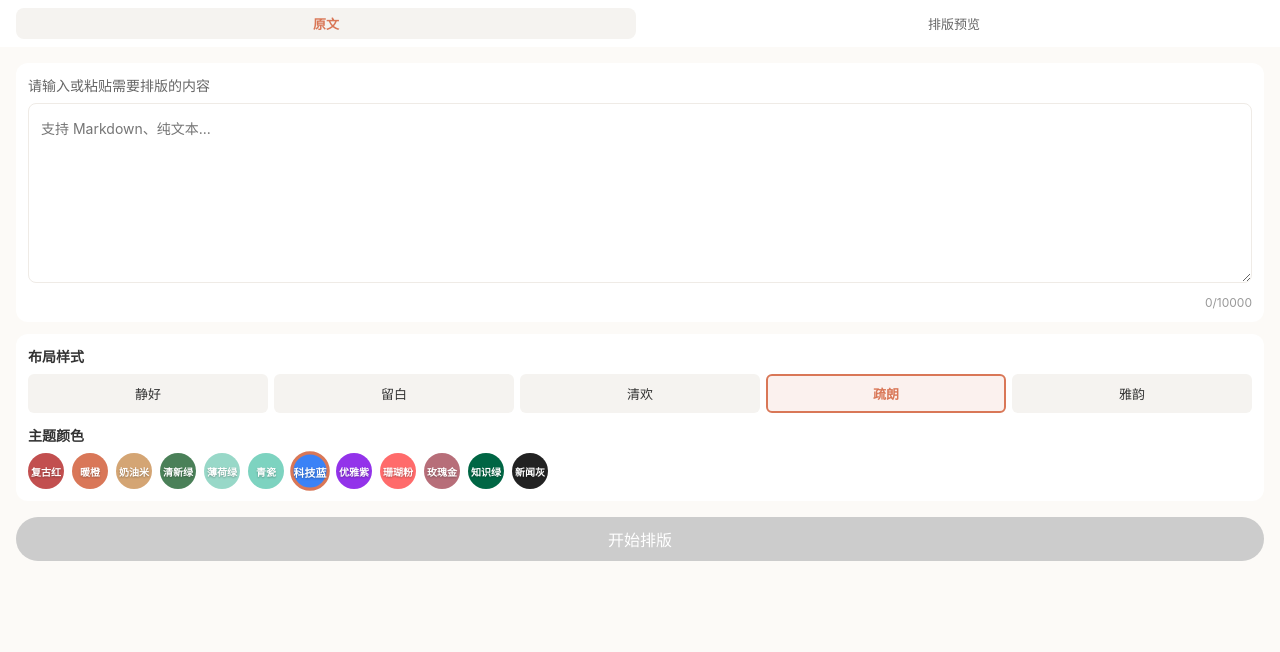
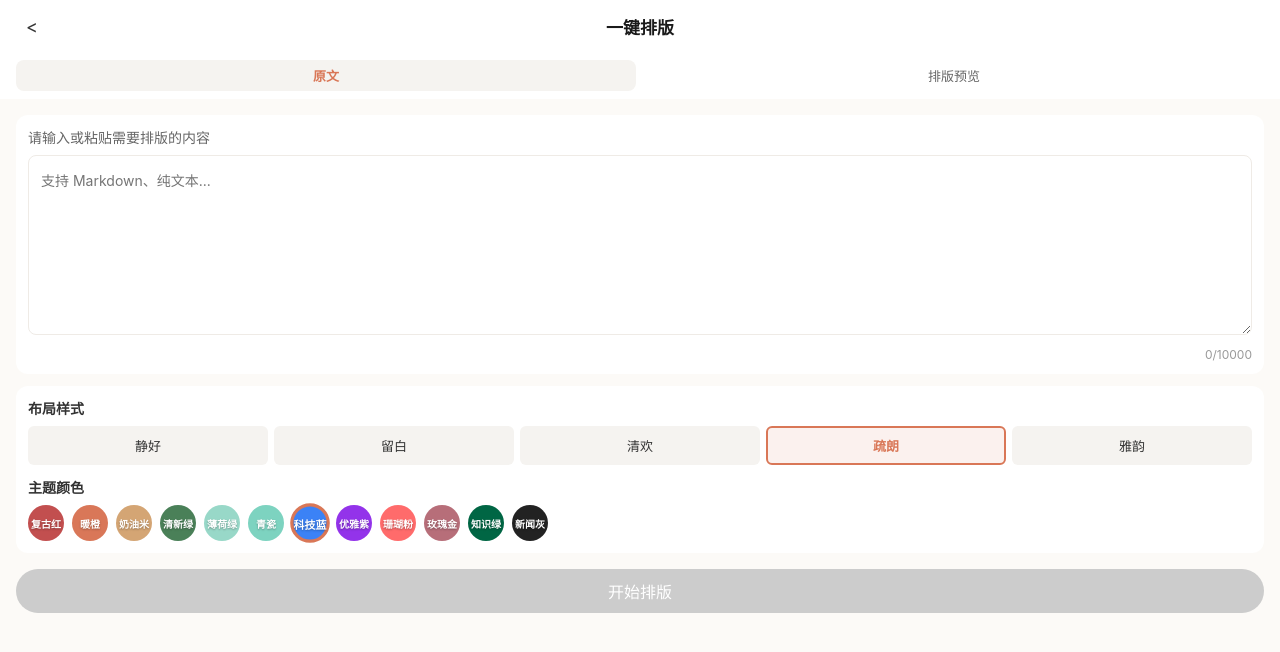
Before and after one commit to feiniaojin/clipboard-page, a website built with Vite: page index.html in a window 1280 px wide. Built offline with nearby package versions, Linux system fonts and the light colour scheme.

Commit message:
fix: add nav bar with back button at top of page

```diff
--- a/src/main.js
+++ b/src/main.js
@@ -17,6 +17,10 @@ const app = document.getElementById('app')
 // === 渲染 ===
 function render() {
   app.innerHTML = `
+    <div class="nav-bar">
+      <div class="nav-back" id="navBackBtn">&lt;</div>
+      <div class="nav-title">一键排版</div>
+    </div>
     <div class="tabs">
       <div class="tab-item ${currentTab === 'input' ? 'active' : ''}" data-tab="input">原文</div>
       <div class="tab-item ${currentTab === 'preview' ? 'active' : ''}" data-tab="preview">排版预览</div>
@@ -98,6 +102,12 @@ function bindEvents() {
       render()
     })
   })
+
+  // 导航栏返回
+  const navBack = document.getElementById('navBackBtn')
+  if (navBack) {
+    navBack.addEventListener('click', () => history.back())
+  }
 
   // 输入框 — 只更新局部，不重新渲染整个页面避免失焦
   const textarea = document.getElementById('markdownInput')
--- a/src/style.css
+++ b/src/style.css
@@ -6,6 +6,37 @@ body {
   color: #333333;
   min-height: 100vh;
   -webkit-font-smoothing: antialiased;
+}
+
+/* === 导航栏 === */
+.nav-bar {
+  display: flex;
+  align-items: center;
+  background-color: #FFFFFF;
+  padding: 10px 16px;
+  position: sticky;
+  top: 0;
+  z-index: 11;
+}
+.nav-back {
+  width: 32px;
+  height: 32px;
+  display: flex;
+  align-items: center;
+  justify-content: center;
+  font-size: 18px;
+  color: #333333;
+  cursor: pointer;
+  border-radius: 6px;
+}
+.nav-back:hover { background-color: #F5F3F0; }
+.nav-title {
+  flex: 1;
+  text-align: center;
+  font-size: 17px;
+  font-weight: 600;
+  color: #1A1A1A;
+  margin-right: 32px;
 }
 
 /* === Tab 栏 === */
```
Also changed, not shown: dist/assets/index-7PgxaYCE.css (added), dist/assets/index-BULn33T7.js (added), dist/assets/index-DV72QLbm.css (deleted), dist/assets/index-FoYeXvGA.js (deleted), dist/index.html.
